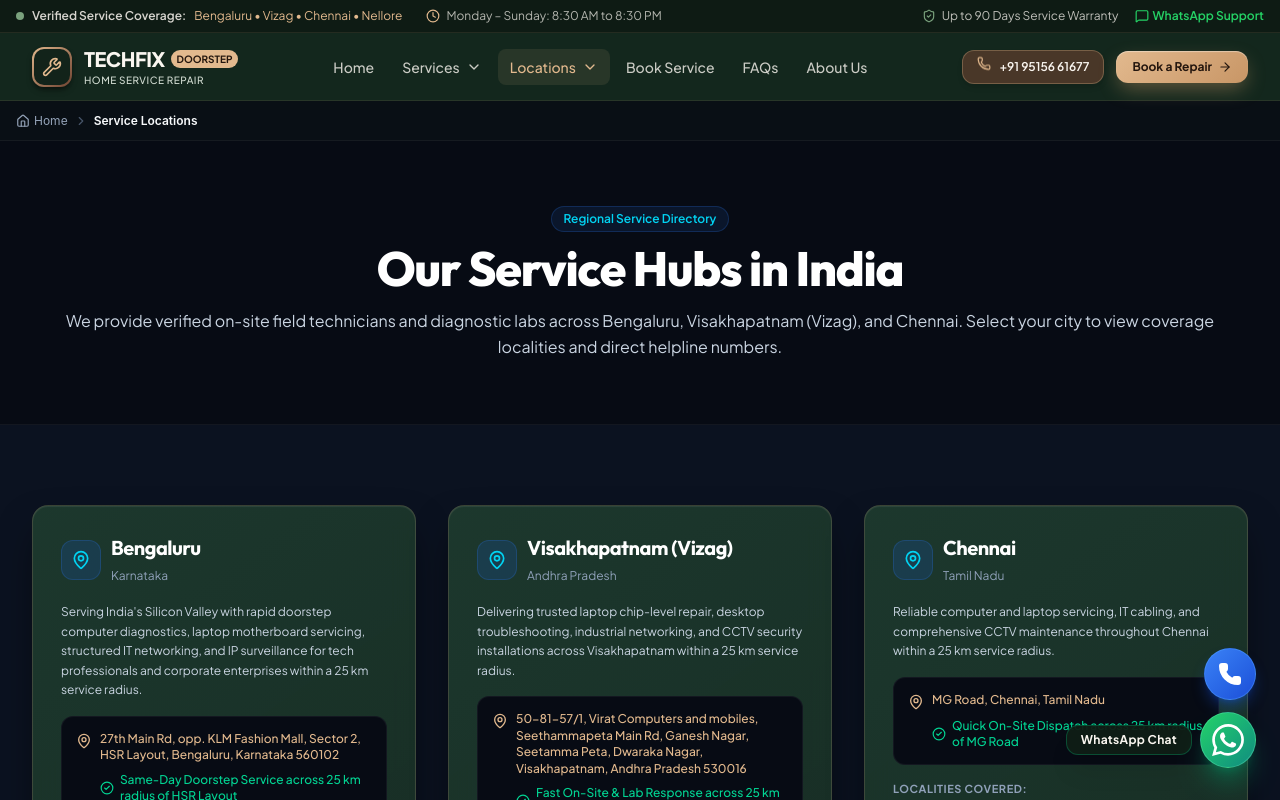
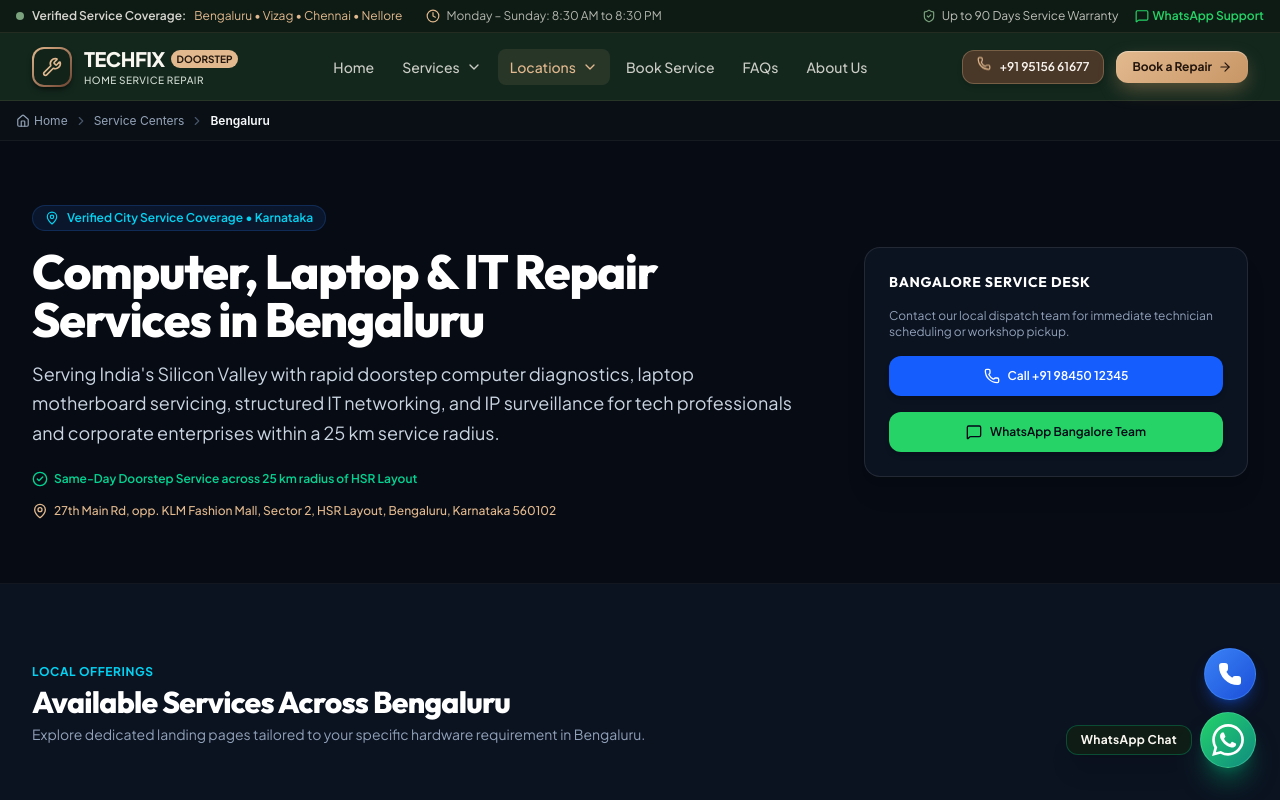
Before and after one commit to mrbtruely-coder/laptop-repair-services, a React (Vite) app: page /service-center/bengaluru in a window 1280 px wide. Before the commit this address led to /locations. Shown: the top 800 px of the page. Built offline with nearby package versions, Linux system fonts and the light colour scheme; a web font is replaced by a local one.

Commit message:
Update location URLs from /locations/:city to /service-center/:city

```diff
--- a/src/App.tsx
+++ b/src/App.tsx
@@ -31,7 +31,9 @@ export const App: React.FC = () => {
             <Route path="/services" element={<AllServicesPage />} />
             <Route path="/services/:serviceSlug" element={<ServiceDetailPage />} />
 
-            {/* Locations Routes */}
+            {/* Locations / Service Center Routes */}
+            <Route path="/service-center" element={<AllLocationsPage />} />
+            <Route path="/service-center/:citySlug" element={<LocationDetailPage />} />
             <Route path="/locations" element={<AllLocationsPage />} />
             <Route path="/locations/:citySlug" element={<LocationDetailPage />} />
 
--- a/src/components/layout/Footer.tsx
+++ b/src/components/layout/Footer.tsx
@@ -32,7 +32,7 @@ export const Footer: React.FC = () => {
               {Object.values(citiesData).map((city) => (
                 <Link
                   key={city.id}
-                  to={`/locations/${city.slug}`}
+                  to={`/service-center/${city.slug}`}
                   className="px-3.5 py-1.5 rounded-full bg-[#12231A] hover:bg-[#203F30] border border-[#E2B98E]/15 hover:border-[#E2B98E]/40 text-xs text-[#FAF6F0]/85 hover:text-[#FAF6F0] transition-all flex items-center gap-1.5 shadow-sm"
                 >
                   <span className="w-1.5 h-1.5 rounded-full bg-[#E2B98E]" />
--- a/src/components/layout/Navbar.tsx
+++ b/src/components/layout/Navbar.tsx
@@ -206,7 +206,7 @@ export const Navbar: React.FC = () => {
                   onClick={() => setActiveDropdown(activeDropdown === 'locations' ? null : 'locations')}
                   onMouseEnter={() => setActiveDropdown('locations')}
                   className={`px-3 py-2 text-sm font-medium rounded-lg inline-flex items-center gap-1.5 transition-colors ${
-                    activeDropdown === 'locations' || location.pathname.startsWith('/locations')
+                    activeDropdown === 'locations' || location.pathname.startsWith('/service-center') || location.pathname.startsWith('/locations')
                       ? 'text-[#E2B98E] bg-[#E2B98E]/10 font-bold'
                       : 'text-[#FAF6F0]/80 hover:text-[#FAF6F0] hover:bg-[#FAF6F0]/5'
                   }`}
@@ -226,7 +226,7 @@ export const Navbar: React.FC = () => {
                     {Object.values(citiesData).map((city) => (
                       <Link
                         key={city.id}
-                        to={`/locations/${city.slug}`}
+                        to={`/service-center/${city.slug}`}
                         onClick={() => setActiveDropdown(null)}
                         className="flex items-start gap-3 px-3.5 py-2.5 hover:bg-[#203F30] transition-colors rounded-xl mx-1.5 group"
                       >
@@ -245,7 +245,7 @@ export const Navbar: React.FC = () => {
                     ))}
                     <div className="p-2 border-t border-[#E2B98E]/10 mt-1">
                       <Link
-                        to="/locations"
+                        to="/service-center"
                         onClick={() => setActiveDropdown(null)}
                         className="flex items-center justify-between text-xs font-semibold text-[#E2B98E] hover:text-[#FAF6F0] px-3 py-1.5 rounded-lg hover:bg-[#203F30] transition-colors"
                       >
@@ -373,7 +373,7 @@ export const Navbar: React.FC = () => {
                 {Object.values(citiesData).map((city) => (
                   <Link
                     key={city.id}
-                    to={`/locations/${city.slug}`}
+                    to={`/service-center/${city.slug}`}
                     className="flex items-center gap-2.5 px-3 py-2 rounded-xl text-sm text-[#FAF6F0]/85 hover:bg-[#203F30]"
                   >
                     <MapPin className="w-4 h-4 text-[#E2B98E]" />
--- a/src/components/sections/HeroSection.tsx
+++ b/src/components/sections/HeroSection.tsx
@@ -81,15 +81,15 @@ export const HeroSection: React.FC = () => {
               <MapPin className="w-3.5 h-3.5 text-[#E2B98E]" />
               <span className="font-medium text-[#FAF6F0]">Target Cities:</span>
               <div className="flex items-center gap-2">
-                <Link to="/locations/bengaluru" className="text-[#D2DCD2] hover:text-[#E2B98E] underline decoration-[#E2B98E]/40 hover:decoration-[#E2B98E]">
+                <Link to="/service-center/bengaluru" className="text-[#D2DCD2] hover:text-[#E2B98E] underline decoration-[#E2B98E]/40 hover:decoration-[#E2B98E]">
                   Bengaluru
                 </Link>
                 <span>•</span>
-                <Link to="/locations/vizag" className="text-[#D2DCD2] hover:text-[#E2B98E] underline decoration-[#E2B98E]/40 hover:decoration-[#E2B98E]">
+                <Link to="/service-center/vizag" className="text-[#D2DCD2] hover:text-[#E2B98E] underline decoration-[#E2B98E]/40 hover:decoration-[#E2B98E]">
                   Vizag
                 </Link>
                 <span>•</span>
-                <Link to="/locations/chennai" className="text-[#D2DCD2] hover:text-[#E2B98E] underline decoration-[#E2B98E]/40 hover:decoration-[#E2B98E]">
+                <Link to="/service-center/chennai" className="text-[#D2DCD2] hover:text-[#E2B98E] underline decoration-[#E2B98E]/40 hover:decoration-[#E2B98E]">
                   Chennai
                 </Link>
               </div>
--- a/src/pages/LocationDetailPage.tsx
+++ b/src/pages/LocationDetailPage.tsx
@@ -74,11 +74,11 @@ export const LocationDetailPage: React.FC = () => {
       <SEO
         title={cityTitles[city.id] || `Computer & Laptop Repair in ${city.name}`}
         description={cityDescriptions[city.id] || city.description}
-        canonicalPath={`/locations/${city.slug}`}
+        canonicalPath={`/service-center/${city.slug}`}
         keywords={cityKeywords[city.id] || [`laptop repair ${city.name}`, `computer service ${city.name}`]}
         breadcrumbs={[
-          { name: 'Locations', url: '/locations' },
-          { name: city.name, url: `/locations/${city.slug}` },
+          { name: 'Service Centers', url: '/service-center' },
+          { name: city.name, url: `/service-center/${city.slug}` },
         ]}
         city={city.name}
         state={city.state}
@@ -87,7 +87,7 @@ export const LocationDetailPage: React.FC = () => {
 
       <Breadcrumbs
         items={[
-          { label: 'Locations', path: '/locations' },
+          { label: 'Service Centers', path: '/service-center' },
           { label: city.name },
         ]}
       />
```
